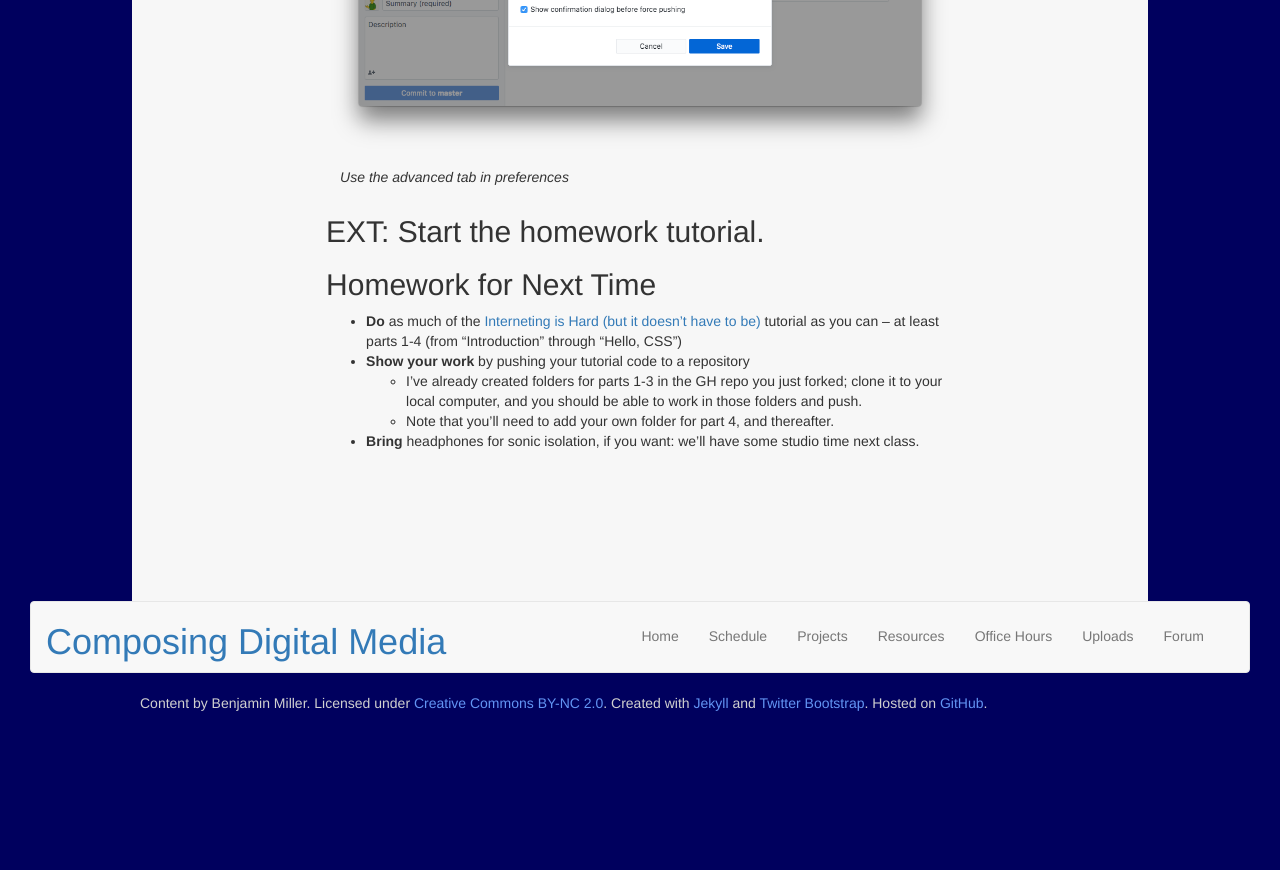
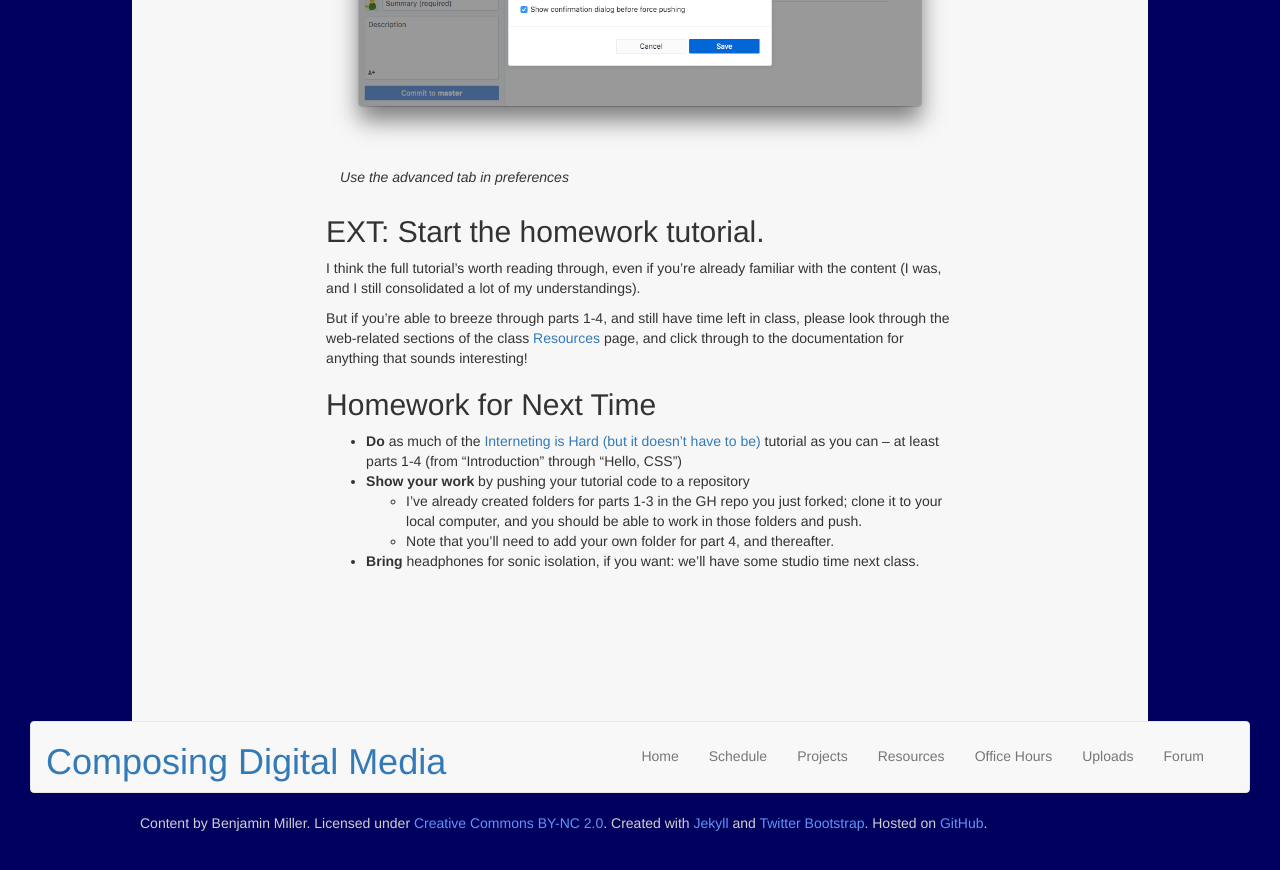
Before and after one commit to benmiller314/cdm2019fall, a Jekyll site: the page built from plans/lesson-16.md, in a window 1280 px wide and 900 px high, scrolled down 2365 px. Shown: the top 870 px of the window. Built offline with Jekyll 4.4.1, drawn with Linux system fonts in a browser that asks for light colours; our own code applies the rules of GitHub Pages for plain Markdown files; before the commit the page ends 3157 px from its top, so only the background shows below that.

Commit message:
add EXT to the EXT
because we ended up with a ton of time left for the tutorialing

```diff
--- a/plans/lesson-16.md
+++ b/plans/lesson-16.md
@@ -14,7 +14,7 @@ layout: bottomnav
 
 1. Midterm reflection (5-10 min)
 2. Web-design unit overview and assignment (10 min)
-3. Markup: separating content from display (10-15 min)
+3. Markup: separating content from display (10-15 min) <!-- NOTE FOR NEXT TIME: don't cut CSS in 4 minutes, and maybe even start with it? I ended up with 30 minutes left!! -->
 5. Homework preview
 
 ## Midterm reflection (5-10 min)
@@ -126,7 +126,9 @@ Note that you can set Atom as your default text editor in GitHub Desktop, making
 </figure>
 
 ## EXT: Start the homework tutorial.
+I think the full tutorial's worth reading through, even if you're already familiar with the content (I was, and I still consolidated a lot of my understandings).
 
+But if you're able to breeze through parts 1-4, and still have time left in class, please look through the web-related sections of the class  [Resources]({{site.github.url}}/resources) page, and click through to the documentation for anything that sounds interesting!
 
 <!-- MOVED TO NEXT LESSON
 ## 4. "Web Design in 4 Minutes"... in 15 minutes
```
